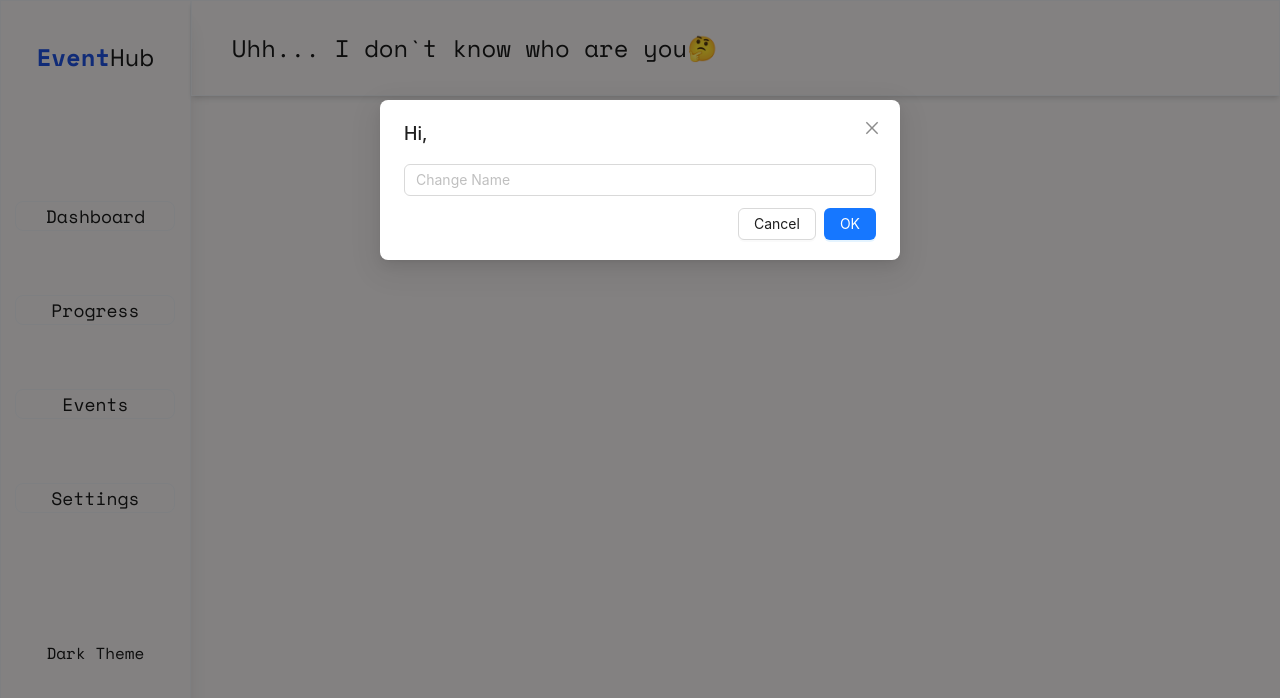
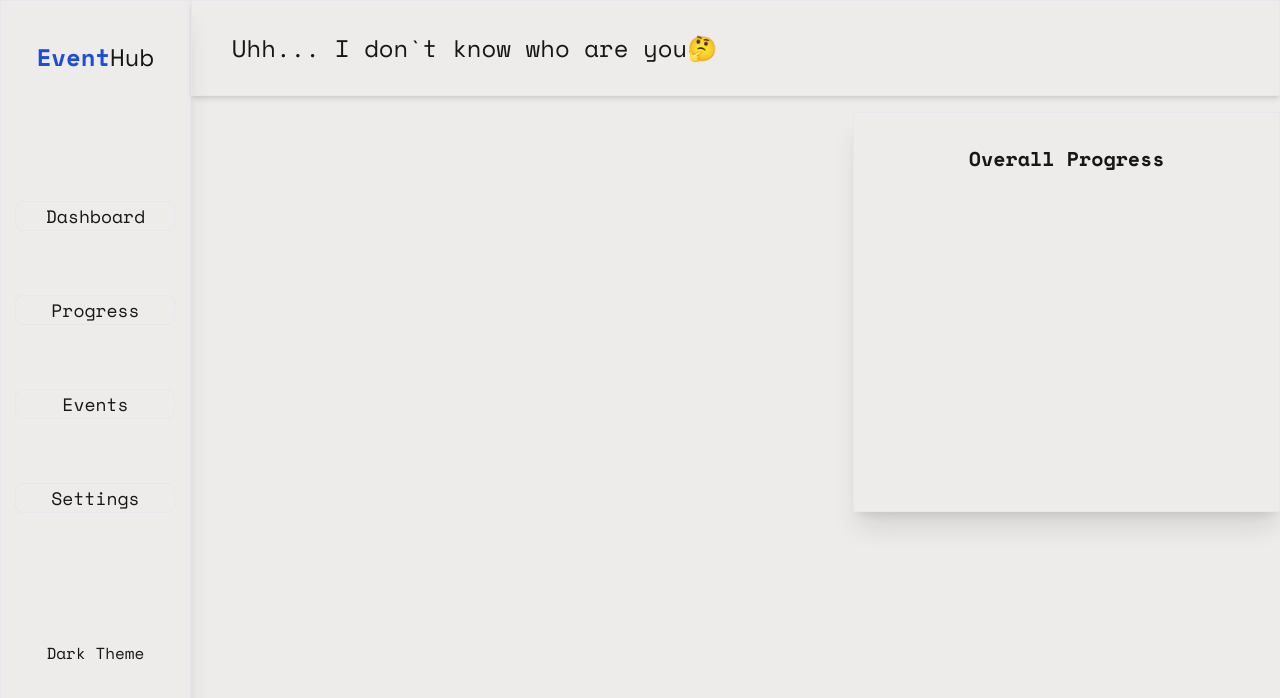
Before and after one commit to NazarKhl/EventManager, a Next.js app in the folder event-manager/: page / in a window 1280 px wide. Shown: the top 698 px of the page. Built offline with nearby package versions, Linux system fonts and the light colour scheme.

Commit message:
Add logic for progress bar

```diff
--- /dev/null
+++ b/event-manager/app/Dashboard/OverallProgres.tsx
@@ -0,0 +1,7 @@
+export default function OverallProgres() {
+  return (
+    <div className="absolute right-0 top-28 w-1/3 border shadow-xl h-1/2">
+        <p className="font-bold flex justify-center mt-8 text-xl">Overall Progress</p>
+    </div>
+  )
+}
--- a/event-manager/app/Dashboard/Sidebar.tsx
+++ b/event-manager/app/Dashboard/Sidebar.tsx
@@ -1,14 +1,22 @@
 "use client";
 
 import React, { useEffect, useState } from "react";
-import { Modal, Input } from "antd";
+import { Modal, Input, Button, message, Space } from "antd";
 
 export default function Sidebar() {
   const [changeTheme, setChangeTheme] = useState<string>("light");
-  const [isModalOpen, setIsModalOpen] = useState<boolean>(true);
+  const [isModalOpen, setIsModalOpen] = useState<boolean>(false);
   const [userName, setUserName] = useState<string>(
     localStorage.getItem("userName") || ""
   );
+  const [messageApi, contextHolder] = message.useMessage();
+
+  const success = () => {
+    messageApi.open({
+      type: "success",
+      content: "This is a success message",
+    });
+  };
 
   const showModal = () => {
     setIsModalOpen(true);
@@ -34,13 +42,15 @@ export default function Sidebar() {
     setChangeTheme(changeTheme === "light" ? "dark" : "light");
   };
 
-  const handleNameChenger = (e:React.ChangeEvent<HTMLInputElement>) => {
+  const handleNameChenger = (e: React.ChangeEvent<HTMLInputElement>) => {
     const newName = e.target.value;
     setUserName(newName);
-    localStorage.setItem('userName', newName);
-  }
+    localStorage.setItem("userName", newName);
+  };
 
   return (
+    <>
+      {contextHolder}
       <div className="border w-56 shadow-xl">
         <p className="text-2xl flex justify-center mt-10">
           <span className="font-extrabold text-blue-700">Event</span> Hub
@@ -61,13 +71,12 @@ export default function Sidebar() {
           >
             Settings
           </p>
-        <Modal
-          open={isModalOpen}
-          onOk={handleOk}
-          onCancel={handleCancel}
-        >
-          <p className="text-lg mb-4"><span className="font-medium">Hi, </span>{userName}</p>
-          <Input onChange={handleNameChenger} placeholder="Change Name"/>
+          <Modal open={isModalOpen} onOk={handleOk} onClick={success} onCancel={handleCancel}>
+            <p className="text-lg mb-4">
+              <span className="font-medium">Hi, </span>
+              {userName}
+            </p>
+            <Input onChange={handleNameChenger} placeholder="Change Name" />
           </Modal>
         </div>
         <div
@@ -77,5 +86,6 @@ export default function Sidebar() {
           {changeTheme === "light" ? "Dark Theme" : "Light Theme"}
         </div>
       </div>
+    </>
   );
 }
--- a/event-manager/app/page.tsx
+++ b/event-manager/app/page.tsx
@@ -1,3 +1,4 @@
+import OverallProgres from "./Dashboard/OverallProgres";
 import Sidebar from "./Dashboard/Sidebar";
 import TopPanel from "./Dashboard/TopPanel";
 export default function Home() {
@@ -5,6 +6,7 @@ export default function Home() {
     <div className="poppins flex w-full h-screen">
       <Sidebar/>
       <TopPanel/>
+      <OverallProgres/>
     </div>
   );
 }
```
Lines whose indentation alone changed are shown as unchanged.
